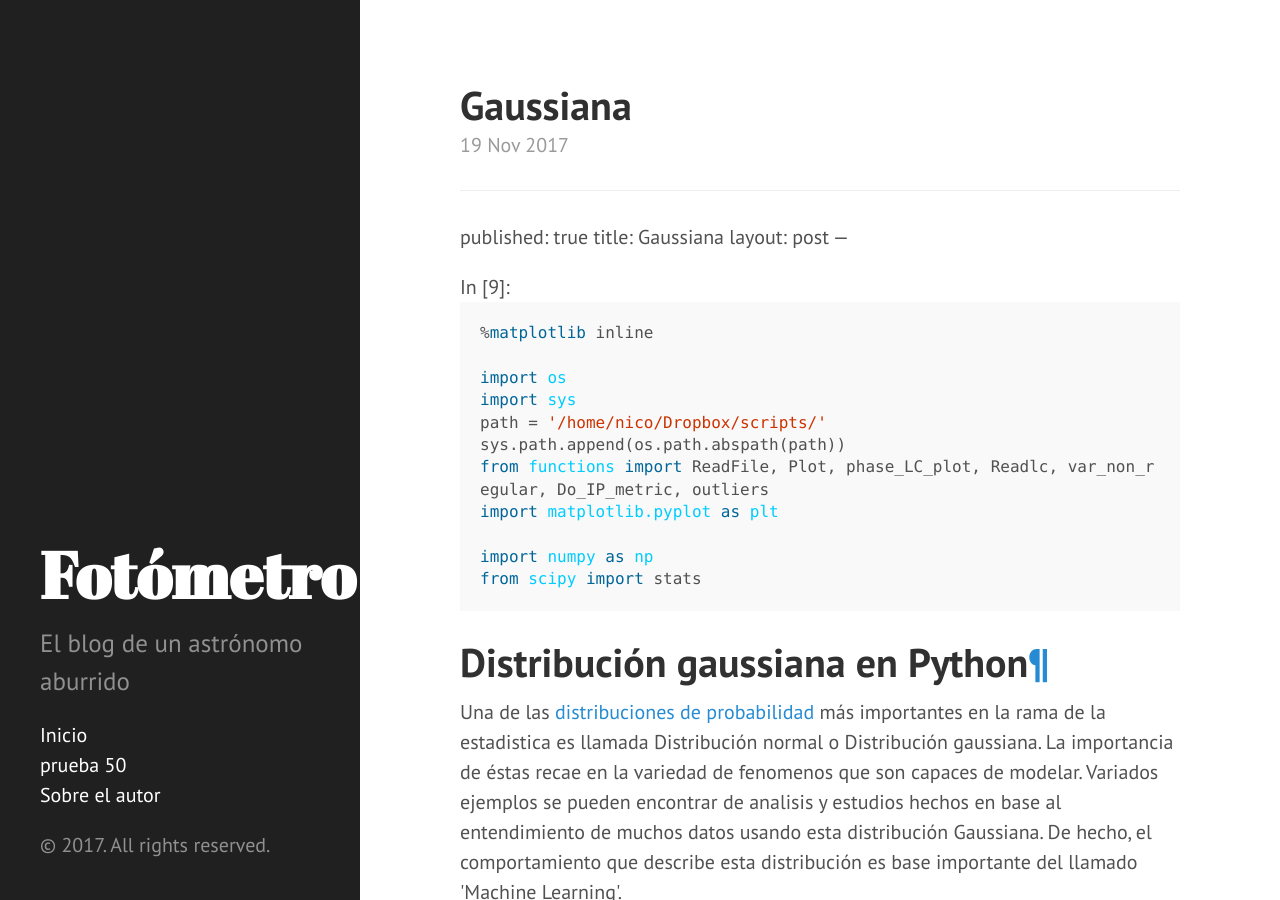
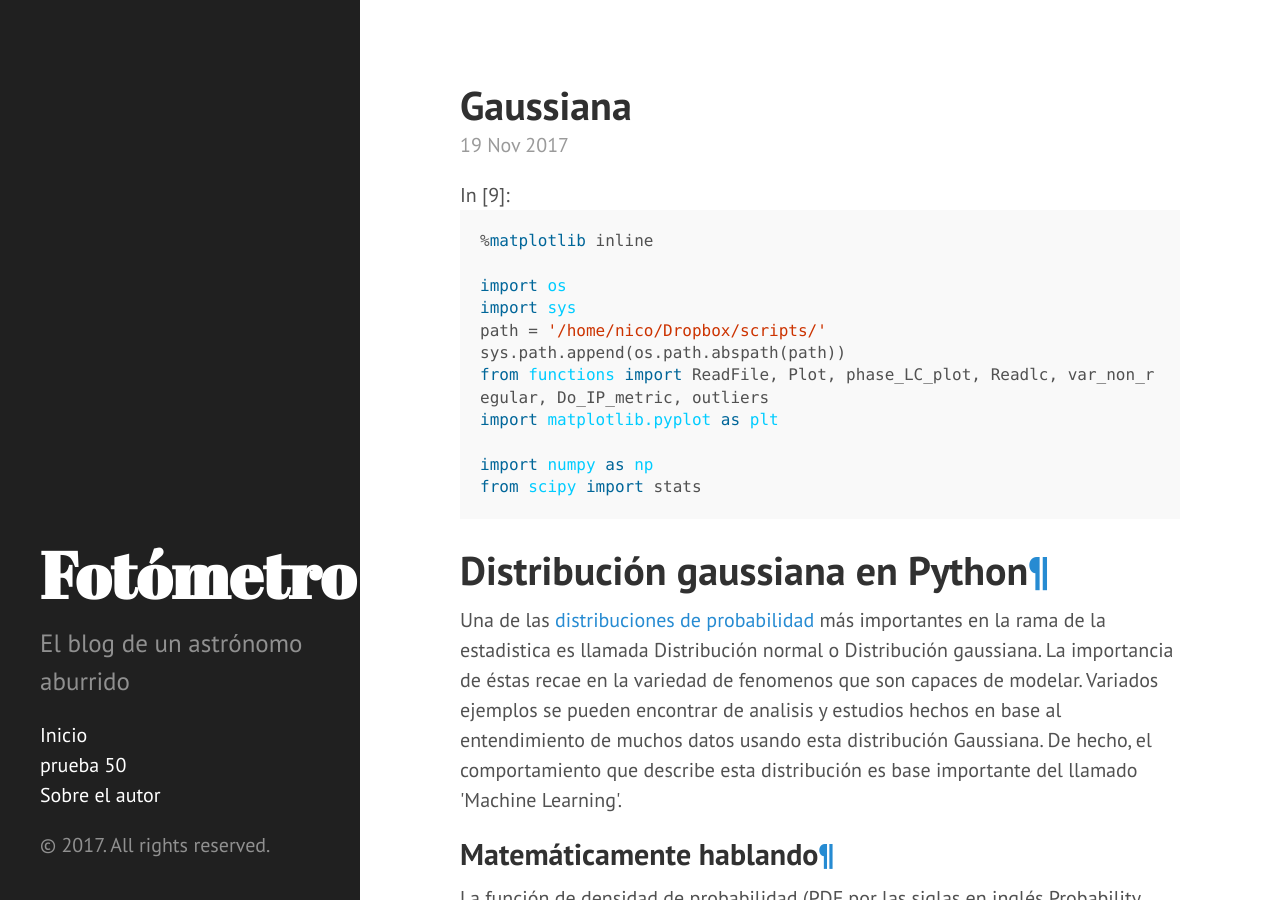
Before and after one commit to nicomedinap/nicomedinap.github.io, a Jekyll site: the page built from _posts/2017-11-19-gaussiana.md, in a window 1280 px wide and 900 px high. Built offline with Jekyll 4.4.1, drawn with Linux system fonts in a browser that asks for light colours; our own code applies the rules of GitHub Pages for plain Markdown files.

Commit message:
Update 2017-11-19-gaussiana.md

```diff
--- a/_posts/2017-11-19-gaussiana.md
+++ b/_posts/2017-11-19-gaussiana.md
@@ -1,10 +1,3 @@
-
----
-published: true
-title: Gaussiana
-layout: post
----
-
 
 <div class="cell border-box-sizing code_cell rendered">
 <div class="input">
```
